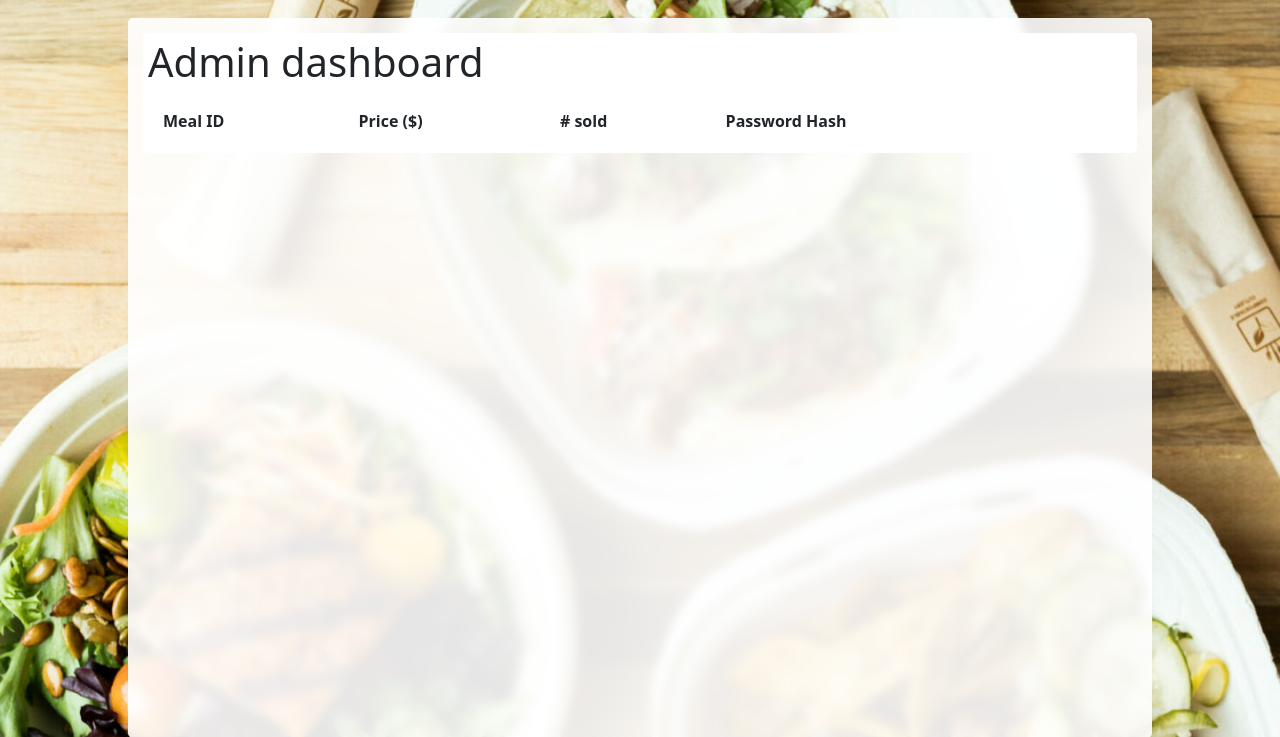
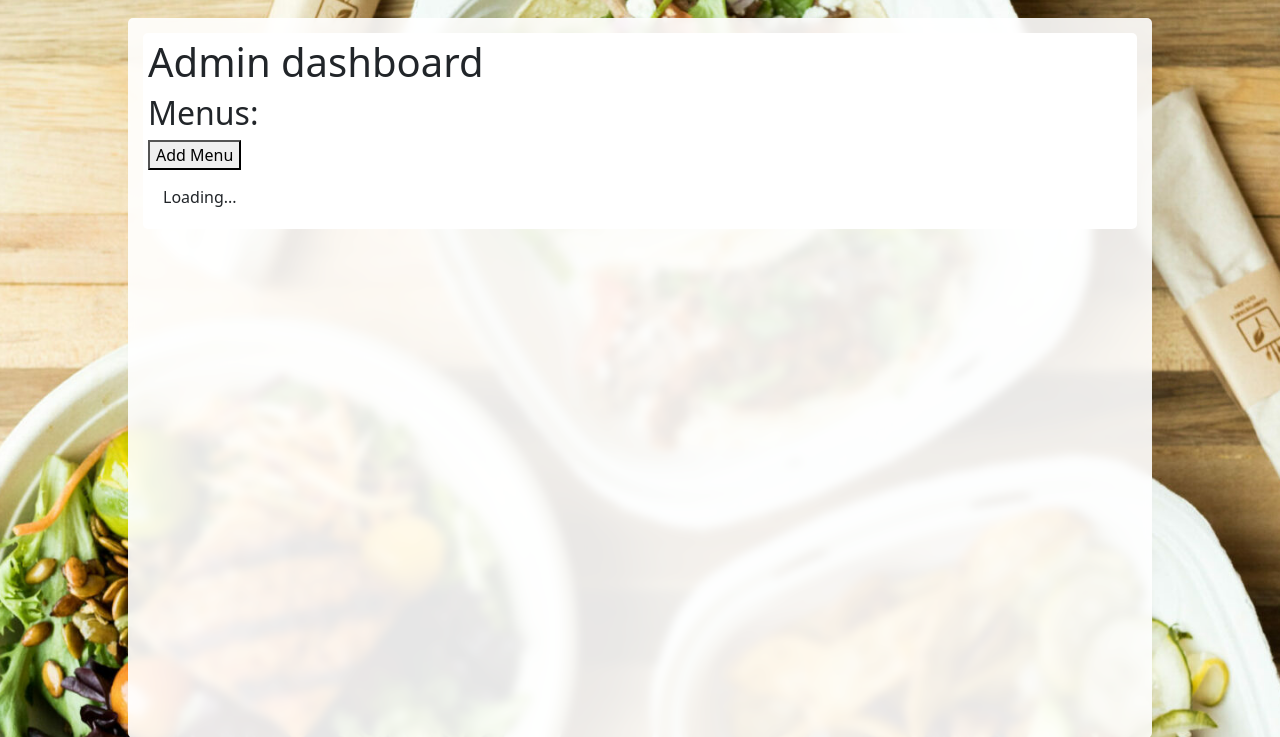
Before and after one commit to Jaehong-username/dininghall-mealplan, a Flask app: template src/templates/admin-portal-menus.html in a window 1280 px wide. Shown: the part 50-787 px from the top of the page. Run offline with Flask 3, Linux system fonts and the light colour scheme; the template is opened without the code that fills it, so the values that code supplies are empty.

Commit message:
Link meal plan and menu dashboards to API as well

```diff
--- a/src/templates/admin-portal-menus.html
+++ b/src/templates/admin-portal-menus.html
@@ -1,18 +1,20 @@
 {% extends "admin-portal.html" %}
+{% block scripts %}
+<script src="/static/admin_data.js"></script>
+<script>
+    setCSRF('{{ csrf_token() }}');
+</script>
+{% endblock %}
 {% block dashboard_content %}
-<table>
-    <tr>
-        <th>Meal ID</th>
-        <th>Price ($)</th>
-        <th># sold</th>
-        <th>Password Hash</th>
-    </tr>
-{% for meal in meal_data %}
-<tr>
-    <td>{{ meal.meal_id }}</td>
-    <td>{{ meal.price }}</td>
-    <td>{{ meal.number_sold }}</td>
-</tr>
-{% endfor %}
-</table>
+<h2>Menus:</h2>
+    <div id="menuTable">
+    <button onclick="toggleElement('newMenuForm');">Add Menu</button>
+    <div class="inlineForm hidden" id="newMenuForm"><form></form></div>
+
+    <table id="menu-entries">
+        <tr><td>Loading...</td></tr>
+    </table>
+    <script>loadAdminData('menu', 'menu-entries');</script>
+
+</div>
 {% endblock %}
--- a/src/templates/admin-portal-users.html
+++ b/src/templates/admin-portal-users.html
@@ -1,11 +1,12 @@
 {% extends "admin-portal.html" %}
 {% block scripts %}
 <script src="/static/admin_data.js"></script>
-{% endblock %}
-{% block dashboard_content %}
 <script>
     setCSRF('{{ csrf_token() }}');
 </script>
+{% endblock %}
+{% block dashboard_content %}
+
 <h2>User accounts:</h2>
 <div id="userTable">
     <button onclick="toggleElement('newUserForm');">Add User</button>
```
Also changed, not shown: src/models.py (+8 -6 lines), src/templates/admin-portal-mealplans.html (+17 -12 lines).
